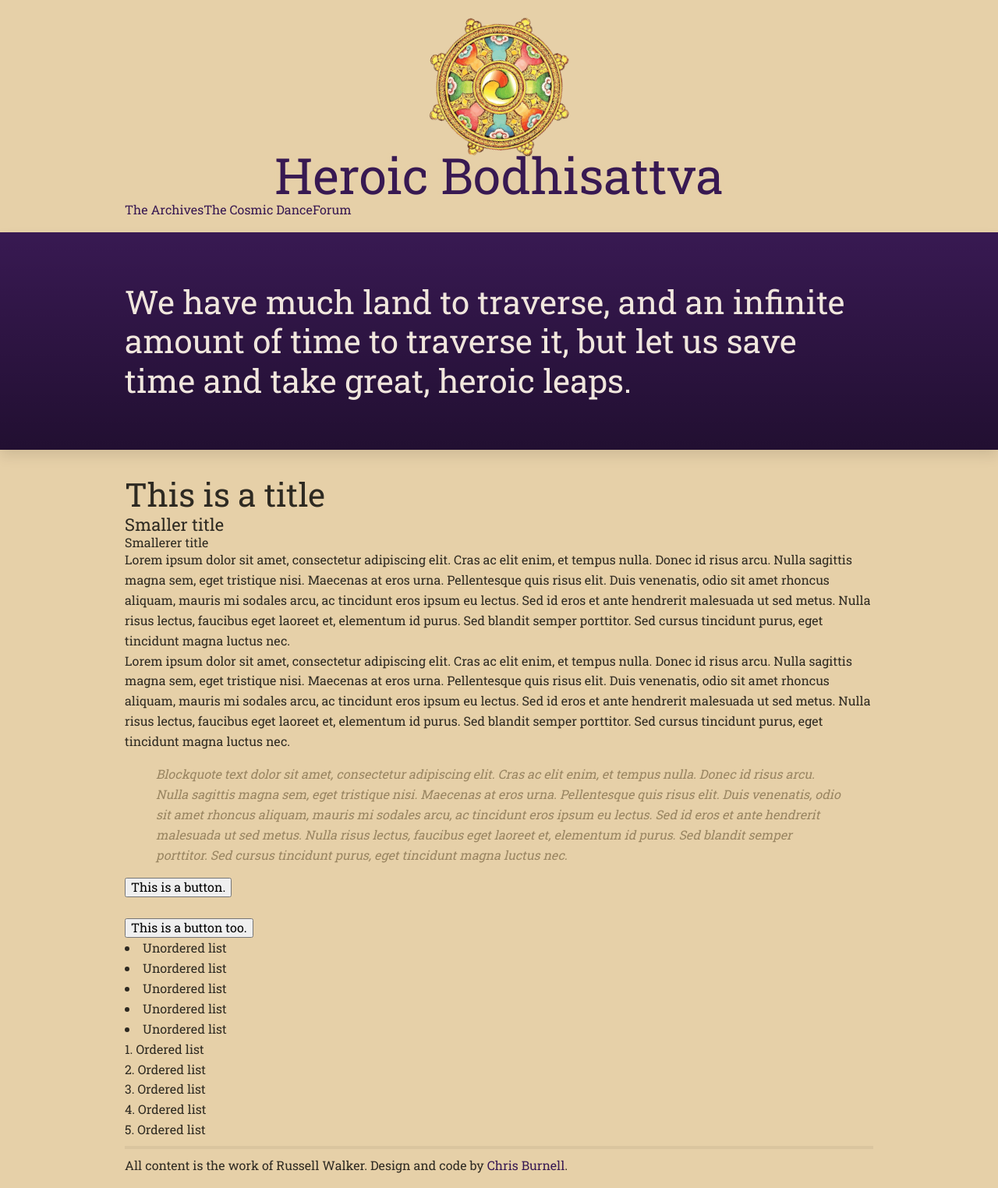
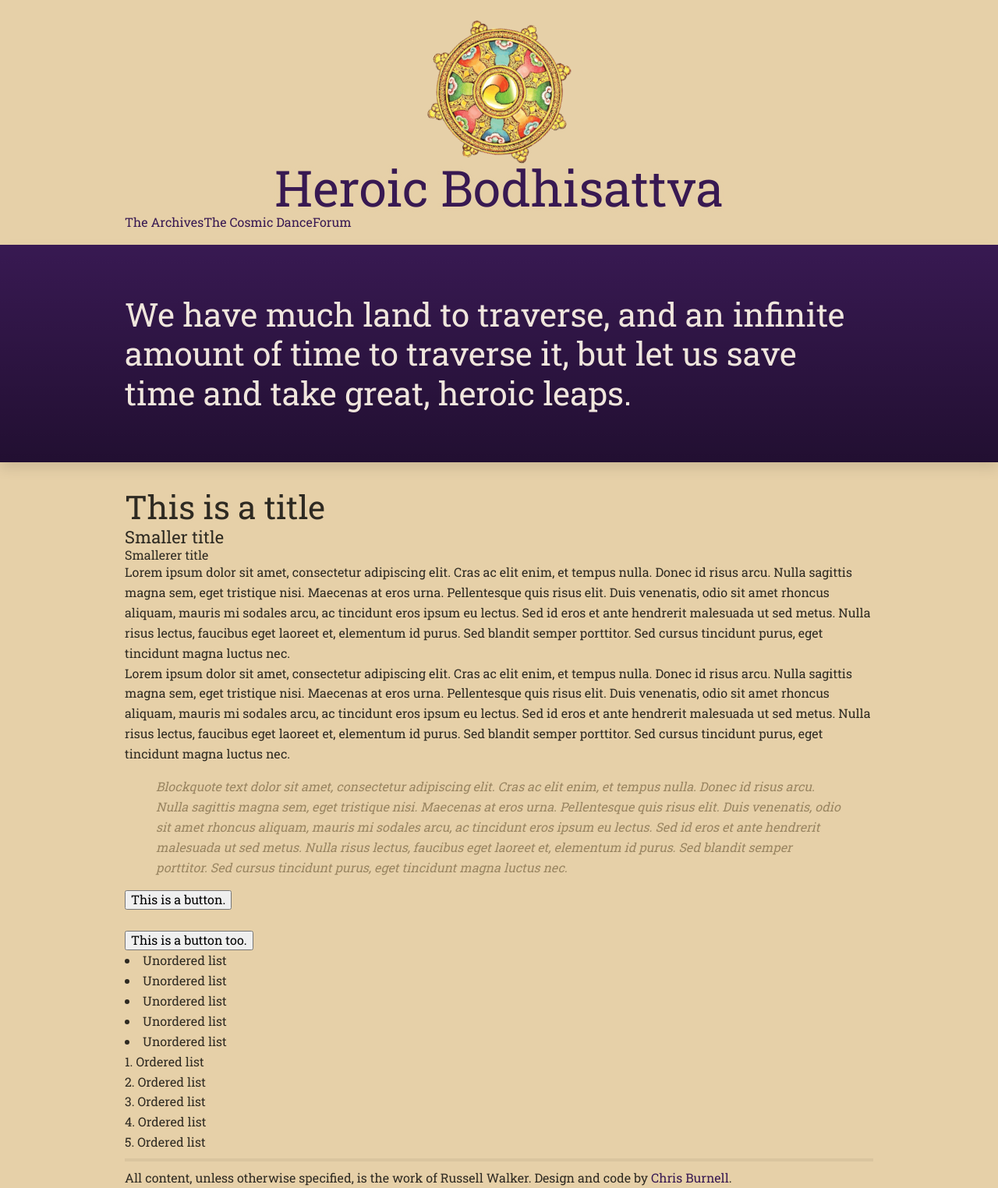
Before and after one commit to heroicbodhisattva/heroicbodhisattva, a Jekyll site: the page built from index.html, in a window 1280 px wide. Shown: the whole page at 78% size. Built offline with Jekyll 4.4.1, drawn with Linux system fonts in a browser that asks for light colours; nearby versions of some CDN libraries; Markdown is read by kramdown in place of the engine named in the settings; the list of posts is cut into pages by our own code.

Commit message:
Make that shit snappy, son!

```diff
--- a/_includes/footer.html
+++ b/_includes/footer.html
@@ -1,7 +1,7 @@
     <footer>
         <section class="footer-container  wrap  clear">
             <div class="footer-copyright">
-                All content is the work of {{ site.author }}. Design and code by <a href="http://chrisburnell.com/">Chris Burnell</a>.</a>
+                All content, unless otherwise specified, is the work of {{ site.author }}. Design and code by <a href="http://chrisburnell.com/">Chris Burnell</a>.</a>
             </div>
         </section>
     </footer>
--- a/css/heroic.css
+++ b/css/heroic.css
@@ -131,7 +131,7 @@
 }
     .logo {
         font-size: 4em;
-        padding-top: 2.75em;
+        padding-top: 3em;
         line-height: 1em;
         display: block;
         width: 100%;
@@ -139,21 +139,29 @@
         position: relative;
         text-shadow: 0 0 .1em #e6d0a8;
     }
+        .logo span {
+            z-index: 1;
+        }
         .logo:after {
-            background: url("/img/logo.svg");
+            background: url("/img/logo.svg") center center no-repeat;
             background-size: 3em 3em;
-            width: 3em;
-            height: 3em;
+            width: 3.2em;
+            height: 3.2em;
             position: absolute;
             top: 0;
             left: 50%;
-            margin-left: -1.5em;
+            margin-left: -1.6em;
             z-index: 0;
             content: "";
             display: block;
-            -webkit-animation: rotateClockwise 60s infinite;
-            animation:         rotateClockwise 60s infinite;
+            -webkit-transition: all .25s ease-in-out;
+            transition:         all .25s ease-in-out;
+            -webkit-animation: rotateClockwise 60s linear infinite;
+            animation:         rotateClockwise 60s linear infinite;
         }
+            .logo:hover:after {
+                background-size: 3.2em 3.2em;
+            }
             @keyframes rotateClockwise {
                 0% {
                     -webkit-transform: rotate(0deg);
```
Also changed, not shown: icon.png.
